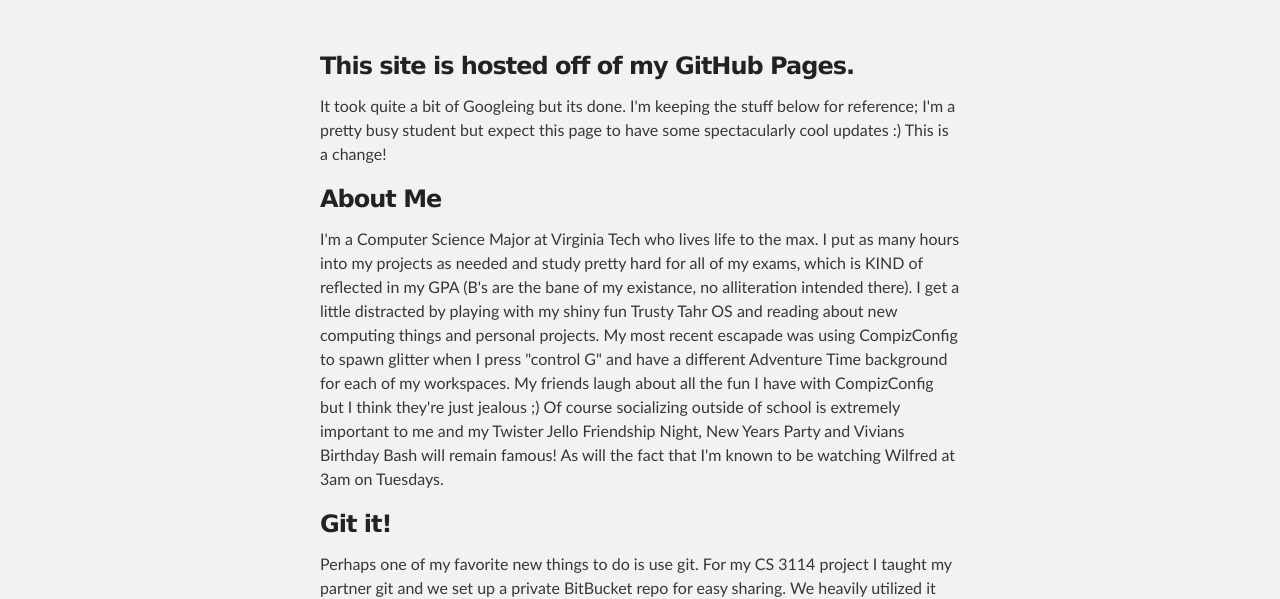
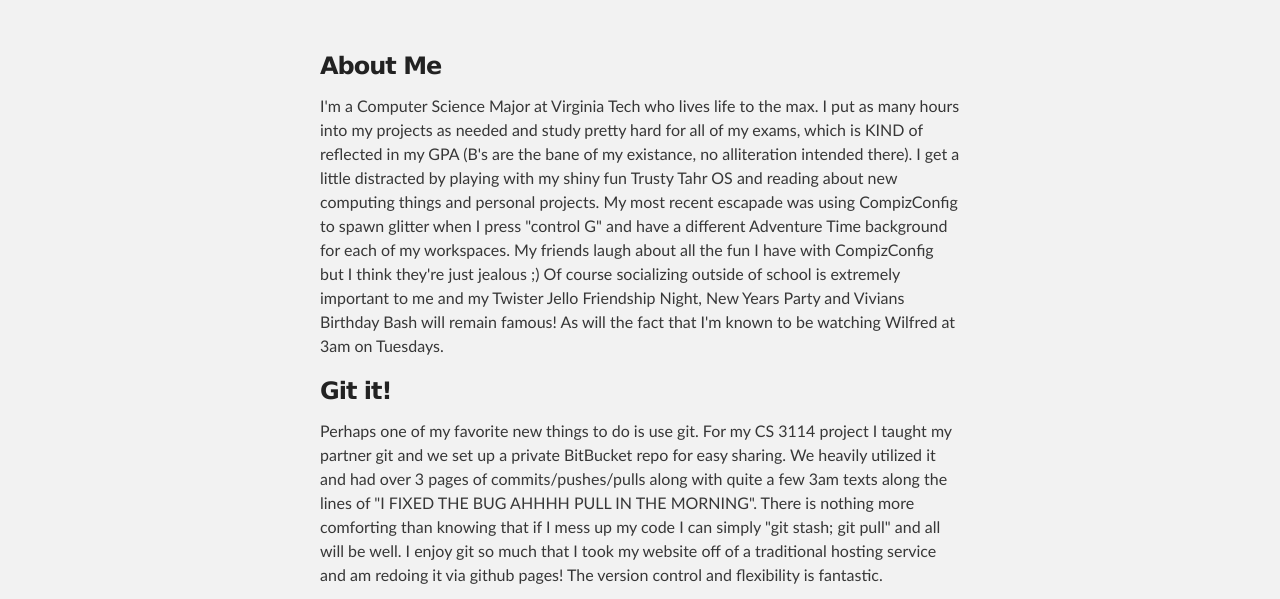
Before and after one commit to victoriaworrall/victoriaworrall.github.io, a plain HTML site: page index.html in a window 1280 px wide. Shown: the part 212-811 px from the top of the page. Drawn offline with Linux system fonts and the light colour scheme.

Commit message:
made a small change

```diff
--- a/index.html
+++ b/index.html
@@ -28,10 +28,6 @@
     <div id="main_content_wrap" class="outer">
       <section id="main_content" class="inner">
         <h3>
-<a name="welcome-to-github-pages" class="anchor" href="#welcome-to-github-pages"><span class="octicon octicon-link"></span></a>This site is hosted off of my GitHub Pages.</h3>
-
-<p>It took quite a bit of Googleing but its done. I'm keeping the stuff below for reference; I'm a pretty busy student but expect this page to have some spectacularly cool updates :) This is a change!</p>
-
 
 <h3>
 <a name="designer-templates" class="anchor" href="#designer-templates"><span class="octicon octicon-link"></span></a>About Me</h3>
```
